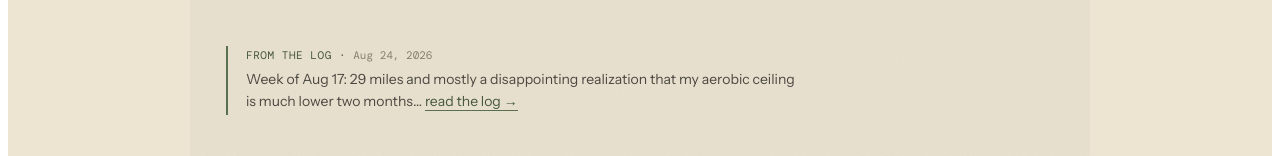
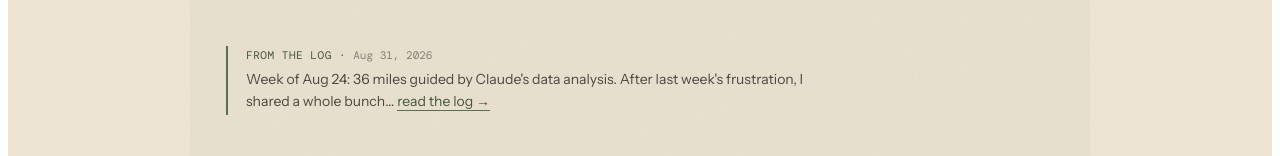
Before and after one commit to remikalir/running-portfolio, a React (Vite) app: page / in a window 1280 px wide. Shown: the part 258-414 px from the top of the page. Built offline with nearby package versions, Linux system fonts and the light colour scheme.

Commit message:
log update week of aug24

```diff
--- a/src/content.js
+++ b/src/content.js
@@ -89,6 +89,7 @@ export const CONTENT = {
   // so they intentionally aren't reflected in the portfolio totals until the
   // next data refresh — see microblogNote.
   microblog: [
+    { date: "2026-08-31", body: "Week of Aug 24: 36 miles guided by Claude's data analysis. After last week's frustration, I shared a whole bunch of running metrics and routes with Claude to better assess how I should approach my training build. In Claude's analysis, I needed to better control my HR, efficiency factor, and aerobic decoupling. The goal for Tuesday's 7 was HR under 145 and I came in at 136 avg while running 8 min avg pace, Wednesday early 4 miles on the treadmill came in at 121 avg HR, and Thursday was 5 shakeout miles at 131. Saturday morning early was a very slow 7 at 119 with negative decoupling (proud of that), and Sunday I managed a focused 13 miles at 137 avg HR while running almost exactly at 9 min avg pace. Better breathing. Better in-run recovery. More time in productive HR bands focused on my durability. So I'll just run really slowly, especially when it's really hot and humid. It's very strange having an algorithm coach me through data-informed running recovery, but comparing this week's comfortable 36 miles to last week's unfulfilling 29 miles, and all with no pain, I'm going to stick with Claude-as-analyst for another few weeks as I head toward the 30K at Salem Lake."},
     { date: "2026-08-24", body: "Week of Aug 17: 29 miles and mostly a disappointing realization that my aerobic ceiling is much lower two months post surgery, my durability at zone 2/3 comfortable HR has been compromised at about an hour, and that my cardiovascular drift (pace/HR) is real in this August heat and humidity. VO2 max is decreasing and I’m struggling to settle into a recovery rhythm that allows me to train, fuel with consistency, and enjoy the journey. This was the first of a three week rebuild into longer mileage and it felt pretty terrible with a dose of meh."},
     { date: "2026-08-17", body: "Week of Aug 10: Ran another 25 miles last week, settled into some easy runs including a low HR treadmill session that provided good comparative HR data with week before, plus a little speed, and some time in the pool. Sunday at the lake was probably a little fast at 6:30/40s given the heat, but I limited that run to only 8 miles. Now I start a three-week training build to get past 40-miles a week and prep for the Salem Lake 30K."},
     { date: "2026-08-09", body: "stretched out a slow-ish 9 on the WFU cross country trails, I’m tired but totaled 25 miles this week as I rebuild, I'll take that."},
```
